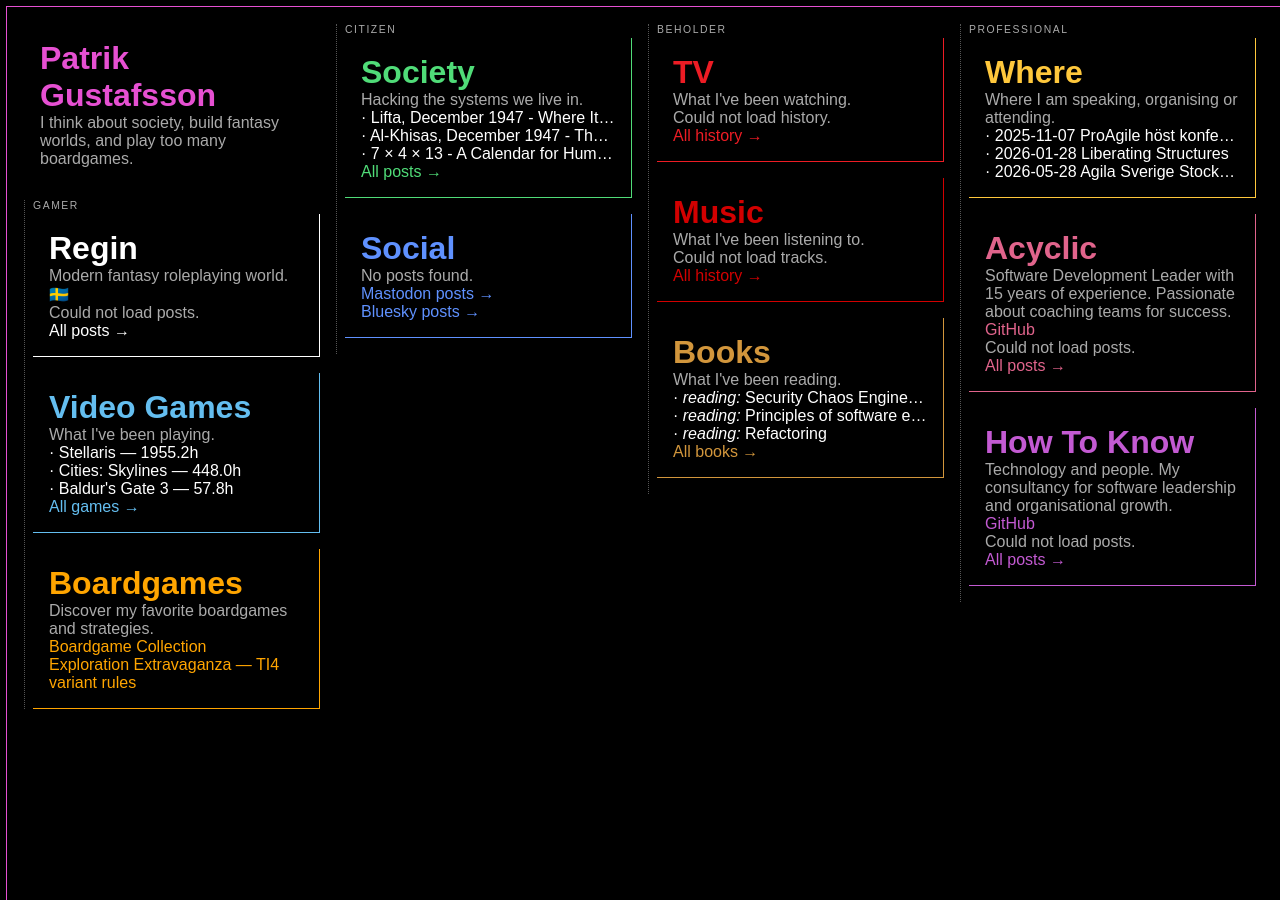
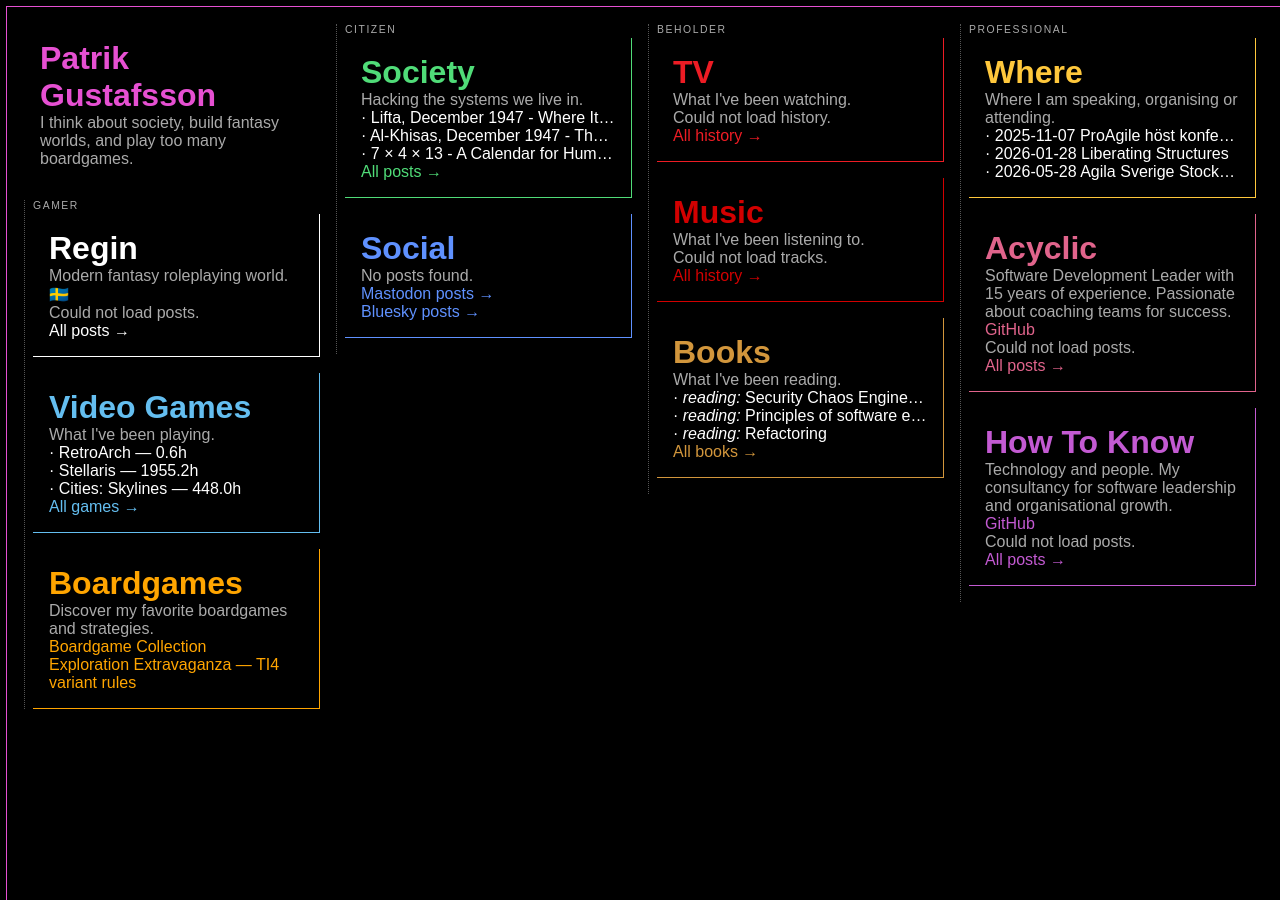
Before and after one commit to paven/paven.github.com, a Jekyll site: the page built from index.html, in a window 1280 px wide. Built offline with Jekyll 4.4.1, drawn with Linux system fonts in a browser that asks for light colours.

Commit message:
Update Steam games

```diff
--- a/_data/steam_games.yml
+++ b/_data/steam_games.yml
@@ -1,9 +1,9 @@
+- name: 'RetroArch'
+  url: 'https://store.steampowered.com/app/1118310'
+  hours: 0.6
 - name: 'Stellaris'
   url: 'https://store.steampowered.com/app/281990'
   hours: 1955.2
 - name: 'Cities: Skylines'
   url: 'https://store.steampowered.com/app/255710'
   hours: 448.0
-- name: 'Baldur''s Gate 3'
-  url: 'https://store.steampowered.com/app/1086940'
-  hours: 57.8
```
